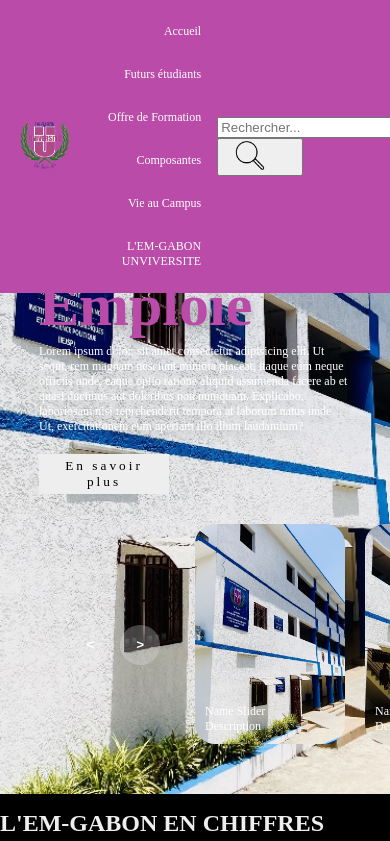
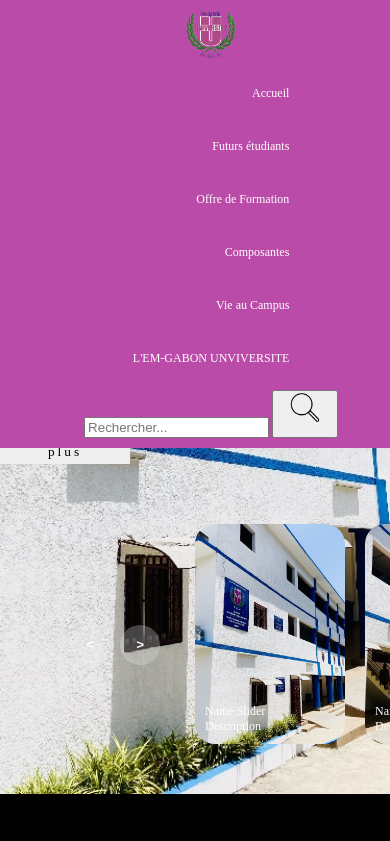
Before and after one commit to PlaccaKilaky/Site-EMG, a plain HTML site: page index.html in a window 390 px wide. Shown: the top 841 px of the page. Drawn offline with Linux system fonts and the light colour scheme.

Commit message:
styles.css

```diff
--- a/styles.css
+++ b/styles.css
@@ -25,21 +25,6 @@ body {
   h1 {
     align-items: center;
   }
-/* Pour les écrans de taille maximale de 768 pixels */
-@media screen and (max-width: 768px) {
-    /* Ajoutez vos styles CSS pour les écrans de taille maximale de 768 pixels ici */
-}
-
-/* Pour les écrans de taille maximale de 1024 pixels */
-@media screen and (max-width: 1024px) {
-    /* Ajoutez vos styles CSS pour les écrans de taille maximale de 1024 pixels ici */
-}
-
-/* Pour les écrans de taille maximale de 1440 pixels */
-@media screen and (max-width: 1440px) {
-    /* Ajoutez vos styles CSS pour les écrans de taille maximale de 1440 pixels ici */
-}
-
 
   ul {
     list-style-type: none;
@@ -565,3 +550,45 @@ body {
   nav li a:hover {
     color: #fff; /* Changement de couleur au survol */
 }
+/* Media query pour les écrans de taille maximale de 768px (tablettes et téléphones) */
+@media screen and (max-width: 768px) {
+    nav {
+        flex-direction: column; /* Changer la direction du flexbox en colonne */
+        align-items: center; /* Centrer horizontalement */
+    }
+
+    nav img {
+        margin-right: 0; /* Supprimer la marge à droite de l'image */
+        margin-bottom: 10px; /* Ajouter une marge en bas de l'image */
+    }
+
+    ul {
+        text-align: center; /* Centrer le texte */
+    }
+
+    li {
+        display: block; /* Afficher les éléments sur une seule colonne */
+        margin-bottom: 10px; /* Ajouter une marge en bas */
+    }
+
+    h1 {
+        margin-top: 50px; /* Réduire la marge en haut */
+    }
+
+    .header {
+        width: 100%; /* Largeur de 100% pour s'adapter à l'écran */
+        max-width: none; /* Supprimer la largeur maximale */
+        padding: 10px; /* Ajouter un peu de marge intérieure */
+    }
+
+    .carousel .list .item .content {
+        width: 100%; /* Largeur de 100% pour s'adapter à l'écran */
+        max-width: none; /* Supprimer la largeur maximale */
+        padding-right: 0; /* Supprimer le rembourrage à droite */
+        text-align: center; /* Centrer le texte */
+    }
+
+    .carousel .list .item .content .title {
+        font-size: 30px; /* Réduire la taille de la police */
+    }
+}
```
